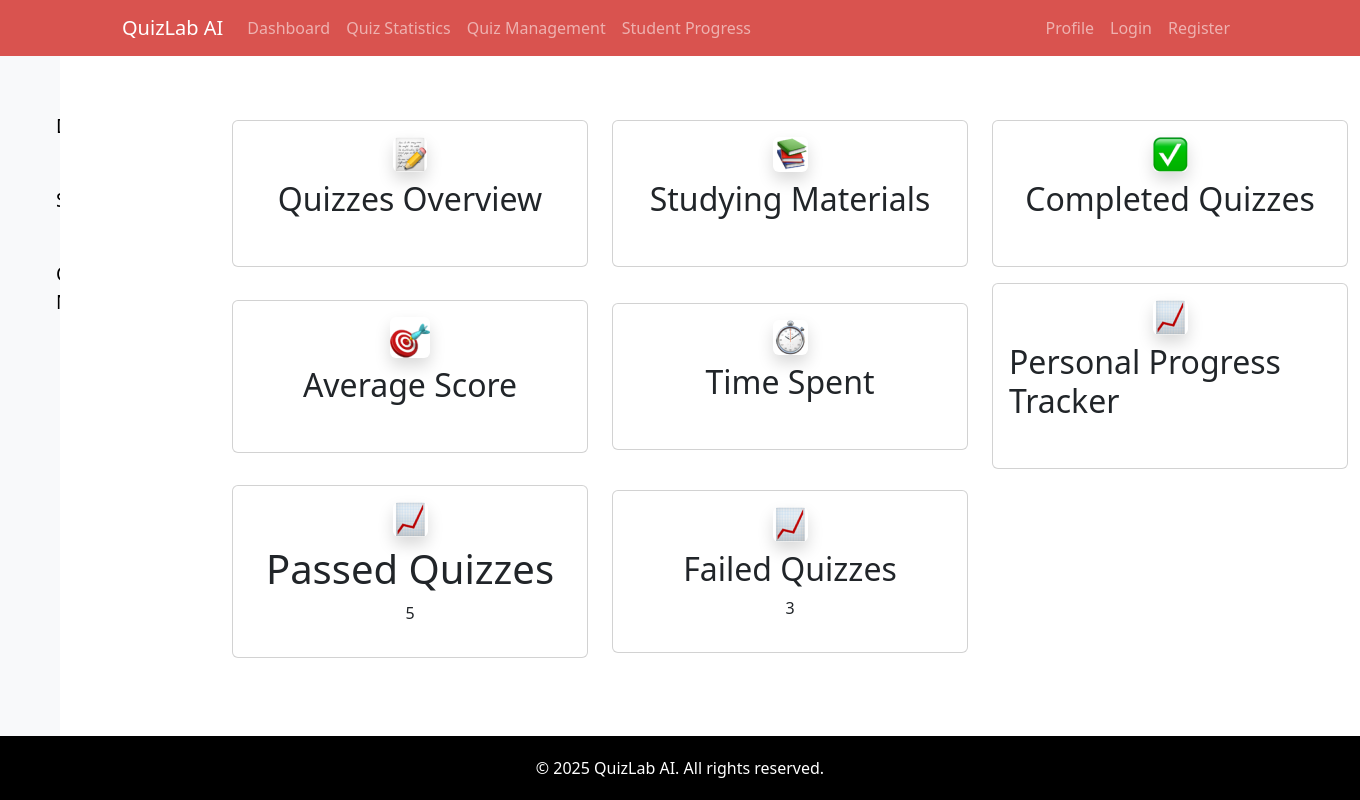
After one commit to StefanAngelovski/QuizLabAI, a Spring Boot app: page /dashboard in a window 1360 px wide. The commit adds this page. Run offline with Spring Boot 4, Linux system fonts and the light colour scheme; the visitor is signed in with stand-in values (Sample User, id 1); some of the project's set-up classes (security, data sources, template engines, error pages and the like) are left out, and stand-ins take their place; some libraries are stand-ins or nearby versions.

Commit message:
dashboard statistics quiz management

```diff
--- a/src/main/java/com/lab24/quizlabai/web/HomeController.java
+++ b/src/main/java/com/lab24/quizlabai/web/HomeController.java
@@ -12,4 +12,19 @@ public class HomeController {
         return "index";
     }
 
+    @GetMapping({"/statistics"})
+    public String showStatisticsPage() {
+        return "statistics";
+    }
+
+    @GetMapping({"/quizManagement"})
+    public String showQuizManagement() {
+        return "quizManagement";
+    }
+
+    @GetMapping({"/dashboard"})
+    public String showDashboard() {
+        return "dashboard";
+    }
+
 }
--- /dev/null
+++ b/src/main/resources/templates/dashboard.html
@@ -0,0 +1,96 @@
+<div th:replace="~{layout :: html(~{::title}, ~{::main}, ~{}, ~{})}" xmlns:sec="http://www.w3.org/1999/xhtml">
+  <title>Statistics</title>
+  <main>
+    <div class="row align-items-center">
+      <!-- Show cards based on their role Student, Professor ... -->
+      <div sec:authorize="hasAnyRole('Student', 'Admin')" class="col-12 col-md-4 col-lg-4 mt-3">
+        <div class="card">
+          <div class="card-body">
+            <div class="d-flex flex-column align-items-center">
+              <h1><img th:src="@{/images/quiz_img.png}" alt="QuizLab AI Illustration" class="img-fluid rounded shadow"></h1>
+              <h2>Quizzes Overview</h2>
+              <br />
+            </div>
+          </div>
+        </div>
+      </div>
+      <div class="col-12 col-md-4 col-lg-4 mt-3">
+        <div class="card">
+          <div class="card-body">
+            <div class="d-flex flex-column align-items-center">
+              <h1><img th:src="@{/images/studying_materials.png}" alt="QuizLab AI Illustration" class="img-fluid rounded shadow"></h1>
+              <h2>Studying Materials</h2>
+              <br />
+            </div>
+          </div>
+        </div>
+      </div>
+      <div class="col-12 col-md-4 col-lg-4 mt-3">
+        <div class="card">
+          <div class="card-body">
+            <div class="d-flex flex-column align-items-center">
+              <h1><img th:src="@{/images/completed_quizzes.png}" alt="QuizLab AI Illustration" class="img-fluid rounded shadow"></h1>
+              <h2>Completed Quizzes</h2>
+              <br />
+            </div>
+          </div>
+        </div>
+      </div>
+      <div class="col-12 col-md-4 col-lg-4 mt-3">
+        <div class="card">
+          <div class="card-body">
+            <div class="d-flex flex-column align-items-center">
+              <h1><img th:src="@{/images/average_score.png}" alt="QuizLab AI Illustration" class="img-fluid rounded shadow"></h1>
+              <h2>Average Score</h2>
+              <br />
+            </div>
+          </div>
+        </div>
+      </div>
+      <div class="col-12 col-md-4 col-lg-4 mt-3">
+        <div class="card">
+          <div class="card-body">
+            <div class="d-flex flex-column align-items-center">
+              <h1><img th:src="@{/images/time_spent.png}" alt="QuizLab AI Illustration" class="img-fluid rounded shadow"></h1>
+              <h2>Time Spent</h2>
+              <br />
+            </div>
+          </div>
+        </div>
+      </div>
+      <div class="col-12 col-md-4 col-lg-4 mt-3">
+        <div class="card">
+          <div class="card-body">
+            <div class="d-flex flex-column align-items-center">
+              <h1><img th:src="@{/images/personal_progress_tracker.png}" alt="QuizLab AI Illustration" class="img-fluid rounded shadow"></h1>
+              <h2>Personal Progress Tracker</h2>
+              <br />
+            </div>
+          </div>
+        </div>
+      </div>
+      <div class="col-12 col-md-4 col-lg-4 mt-3">
+        <div class="card">
+          <div class="card-body">
+            <div class="d-flex flex-column align-items-center">
+              <h1><img th:src="@{/images/passed_quizzes.png}" alt="QuizLab AI Illustration" class="img-fluid rounded shadow"></h1>
+              <h1>Passed Quizzes</h1>
+              <p>5</p>
+            </div>
+          </div>
+        </div>
+      </div>
+      <div class="col-12 col-md-4 col-lg-4 mt-3">
+        <div class="card">
+          <div class="card-body">
+            <div class="d-flex flex-column align-items-center">
+              <h1><img th:src="@{/images/failed_quizzes.png}" alt="QuizLab AI Illustration" class="img-fluid rounded shadow"></h1>
+              <h2>Failed Quizzes</h2>
+              <p>3</p>
+            </div>
+          </div>
+        </div>
+      </div>
+    </div>
+  </main>
+</div>
--- /dev/null
+++ b/src/main/resources/templates/fragments.html
@@ -0,0 +1,115 @@
+<!DOCTYPE html>
+<html xmlns:th="http://www.thymeleaf.org">
+<head>
+    <meta charset="UTF-8">
+    <title>Fragments</title>
+</head>
+<body>
+
+<!-- Navbar Fragment -->
+<nav th:fragment="navbar" class="navbar navbar-expand-lg navbar-dark">
+    <div class="container">
+        <a class="navbar-brand" href="/home">QuizLab AI</a>
+        <button class="navbar-toggler" type="button" data-bs-toggle="collapse" data-bs-target="#navbarNav">
+            <span class="navbar-toggler-icon"></span>
+        </button>
+        <div class="collapse navbar-collapse" id="navbarNav">
+            <ul class="navbar-nav me-auto">
+                <li class="nav-item">
+                    <a class="nav-link" href="/dashboard">Dashboard</a>
+                </li>
+                <li class="nav-item">
+                    <a class="nav-link" href="/quiz-statistics">Quiz Statistics</a>
+                </li>
+                <li class="nav-item">
+                    <a class="nav-link" href="/quiz-management">Quiz Management</a>
+                </li>
+                <li class="nav-item">
+                    <a class="nav-link" href="/student-progress">Student Progress</a>
+                </li>
+            </ul>
+            <ul class="navbar-nav">
+                <li class="nav-item">
+                    <a class="nav-link" href="/profile">Profile</a>
+                </li>
+                <li class="nav-item">
+                    <a class="nav-link" href="/login">Login</a>
+                </li>
+                <li class="nav-item">
+                    <a class="nav-link" href="/register">Register</a>
+                </li>
+            </ul>
+        </div>
+    </div>
+</nav>
+
+<!-- Sidebar Fragment -->
+<div th:fragment="sidebar" class="sidebar bg-light d-none d-md-block"
+     th:if="${#authorization.expression('isAuthenticated()')}">
+    <div class="d-flex flex-column flex-shrink-0 p-3">
+        <ul class="nav nav-pills flex-column mb-auto">
+            <li class="nav-item">
+                <a th:href="@{/dashboard}" class="nav-link sidebar">
+                    Dashboard
+                </a>
+            </li>
+            <li class="nav-item">
+                <a th:href="@{/statistics}" class="nav-link sidebar">
+                    Statistics
+                </a>
+            </li>
+            <li class="nav-item">
+                <a th:href="@{/quizManagement}" class="nav-link sidebar">
+                    Quiz Management
+                </a>
+            </li>
+        </ul>
+    </div>
+</div>
+
+<!-- Mobile Sidebar Toggle Button -->
+<div th:fragment="sidebarToggle" class="d-md-none"
+     th:if="${#authorization.expression('isAuthenticated()')}">
+    <button class="btn btn-primary sidebar-toggle" type="button" data-bs-toggle="offcanvas"
+            data-bs-target="#sidebar" aria-controls="sidebar">
+        <i class="bi bi-list"></i> Menu
+    </button>
+</div>
+
+
+<div th:fragment="mobileSidebar" class="offcanvas offcanvas-start" tabindex="-1" id="sidebar"
+     th:if="${#authorization.expression('isAuthenticated()')}">
+    <div class="offcanvas-header">
+        <h5 class="offcanvas-title">Menu</h5>
+        <button type="button" class="btn-close" data-bs-dismiss="offcanvas" aria-label="Close"></button>
+    </div>
+    <div class="offcanvas-body">
+        <ul class="nav flex-column">
+            <li class="nav-item">
+                <a th:href="@{/dashboard}" class="nav-link sidebar">
+                    Dashboard
+                </a>
+            </li>
+            <li class="nav-item">
+                <a th:href="@{/statistics}" class="nav-link sidebar">
+                    Statistics
+                </a>
+            </li>
+            <li class="nav-item">
+                <a th:href="@{/quizManagement}" class="nav-link sidebar">
+                    Quiz Management
+                </a>
+            </li>
+        </ul>
+    </div>
+</div>
+
+<!-- Footer Fragment -->
+<footer th:fragment="footer" class="py-1">
+    <div class="container text-center">
+        <p class="mb-0">© 2025 QuizLab AI. All rights reserved.</p>
+    </div>
+</footer>
+
+</body>
+</html>
--- /dev/null
+++ b/src/main/resources/templates/layout.html
@@ -0,0 +1,133 @@
+<!DOCTYPE html>
+<html xmlns:th="http://www.thymeleaf.org"
+      xmlns:sec="http://www.thymeleaf.org/extras/spring-security"
+      th:fragment="html(title, main, extraStyles, extraScripts)">
+
+<head>
+  <meta charset="UTF-8">
+  <meta name="viewport" content="width=device-width, initial-scale=1.0">
+  <title th:replace="${title}">QuizLab AI</title>
+
+  <link href="https://cdn.jsdelivr.net/npm/bootstrap@5.3.0/dist/css/bootstrap.min.css" rel="stylesheet">
+
+  <style>
+    html, body {
+      height: 100%;
+    }
+    body {
+      display: flex;
+      flex-direction: column;
+      min-height: 100vh;
+      background-color: white;
+    }
+    main {
+      flex: 1 0 auto;
+    }
+    .navbar {
+      background-color: #d9534f !important;
+    }
+    .btn-primary {
+      background-color: #d9534f;
+      border-color: #d9534f;
+    }
+    .btn-primary:hover {
+      background-color: #c9302c;
+      border-color: #c9302c;
+    }
+    .btn-outline-primary {
+      color: #d9534f;
+      border-color: #d9534f;
+    }
+    .btn-outline-primary:hover {
+      background-color: #d9534f;
+      color: white;
+    }
+
+    .nav-link.sidebar{
+      color: black !important;
+      font-size: 1.2rem;
+    }
+
+    .sidebar .nav-item {
+      width: 100%;
+      display: block;
+    }
+
+    .sidebar .nav-link.sidebar {
+      display: block;
+      width: 100%;
+      margin-bottom: 5px;
+    }
+
+    footer {
+      background-color: black;
+      color: white;
+      flex-shrink: 0;
+    }
+
+    .content {
+      margin-left: 250px;
+    }
+
+    /* Sidebar styles */
+    .sidebar {
+      width: 250px;
+      top: 56px;
+      bottom: 0;
+      left: 0;
+      padding: 20px;
+      overflow-y: auto;
+      z-index: 1000;
+    }
+
+    .content {
+      margin-left: 0;
+    }
+
+    @media (min-width: 768px) {
+      .content {
+        margin-left: 10rem;
+      }
+    }
+
+    .sidebar-toggle {
+      margin-top:1.25rem;
+      margin-left: 0.6rem;
+    }
+
+  </style>
+
+  <th:block th:replace="${extraStyles}"></th:block>
+</head>
+<body class="d-flex flex-column h-100">
+
+
+<div th:replace="fragments :: navbar"></div>
+
+<!-- Toggle button -->
+<div th:if="${#authorization.expression('isAuthenticated()')}" th:replace="~{fragments :: sidebarToggle}"></div>
+
+<div class="flex-grow-1 d-flex">
+  <!-- Regular sidebar (hidden on mobile) -->
+  <div th:replace="~{fragments :: sidebar}"></div>
+
+  <!-- Main content -->
+  <main th:class="${#authorization.expression('isAuthenticated()')} ?
+                 'content container my-5 flex-grow-1' :
+                 'container my-5 flex-grow-1'">
+    <!-- content-->
+    <div th:replace="${main}"></div>
+  </main>
+</div>
+
+<!-- Mobile sidebar (offcanvas) -->
+<div th:replace="~{fragments :: mobileSidebar}"></div>
+
+<footer class="footer mt-auto py-3">
+  <div th:replace="fragments :: footer"></div>
+</footer>
+
+<script src="https://cdn.jsdelivr.net/npm/bootstrap@5.3.0/dist/js/bootstrap.bundle.min.js"></script>
+<th:block th:replace="${extraScripts}"></th:block>
+</body>
+</html>
```
Also changed, not shown: src/main/java/com/lab24/quizlabai/model/User.java (+10 -0 lines), src/main/resources/templates/index.html (+3 -100 lines), src/main/resources/templates/quizManagement.html (added, +73 -0 lines), src/main/resources/templates/statistics.html (added, +73 -0 lines), src/main/resources/static/images/average_score.png (added), src/main/resources/static/images/completed_quizzes.png (added), src/main/resources/static/images/failed_quizzes.png (added), src/main/resources/static/images/passed_quizzes.png (added), src/main/resources/static/images/personal_progress_tracker.png (added), src/main/resources/static/images/quiz_img.png (added), src/main/resources/static/images/studying_materials.png (added), src/main/resources/static/images/time_spent.png (added).
